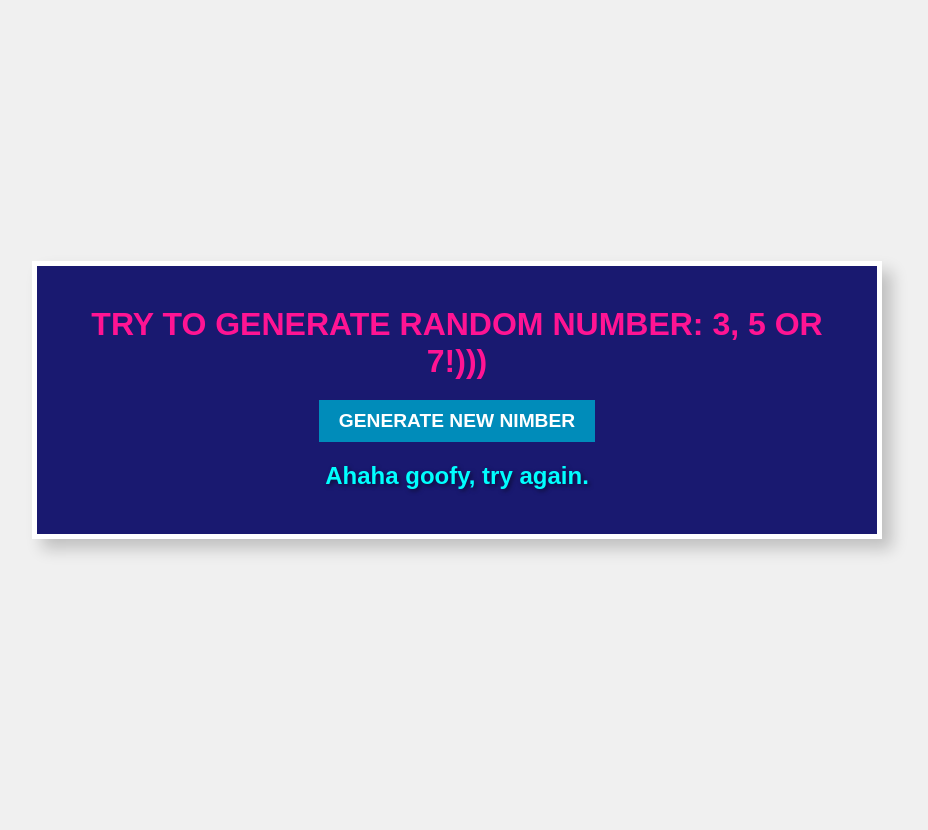
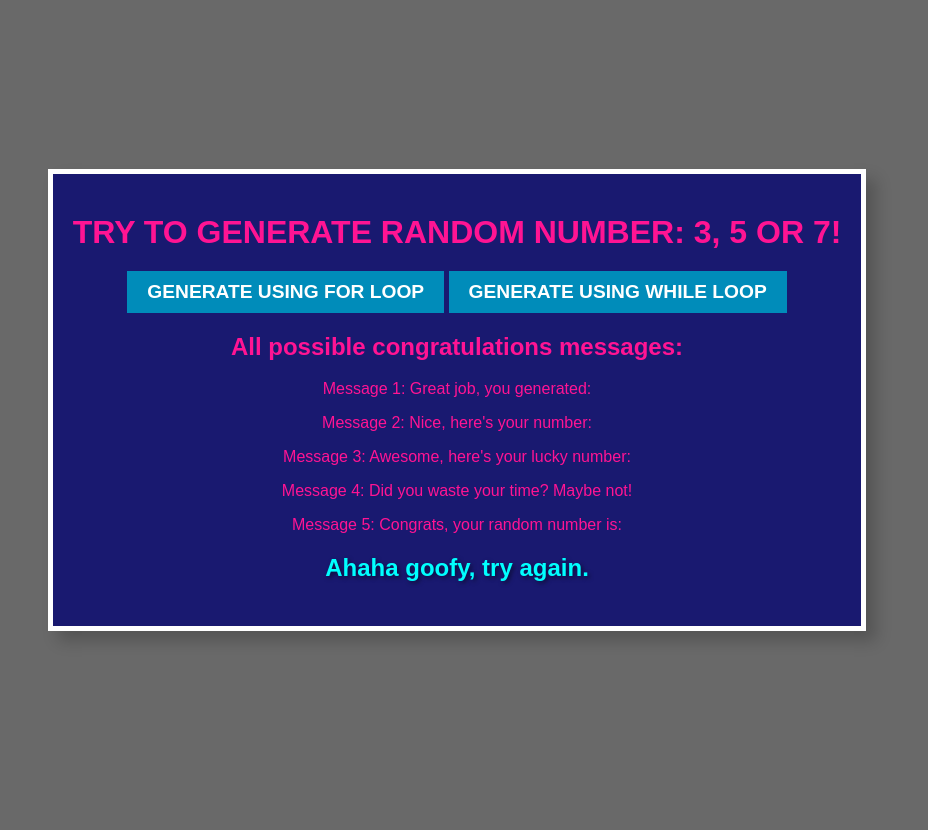
Before and after one commit to Schuwarz/php-1, a PHP site: page / in a window 1280 px wide. Shown: the whole page, without its empty margins (183-1111 px from the left). Run offline with PHP 8.4, Linux system fonts and the light colour scheme.

Commit message:
Loops update

```diff
--- a/assets/css/style.css
+++ b/assets/css/style.css
@@ -1,6 +1,6 @@
 /* Основные стили страницы */
 body {
-  background-color: #f0f0f0; /* светлый фон */
+  background-color: dimgray;
   font-family: 'Arial', sans-serif; /* стандартный шрифт */
   margin: 0;
   padding: 0;
@@ -54,6 +54,7 @@ body {
 }
 
 /* Стили для блока с результатом */
+
 .result__text {
   font-size: 1.5em;
   color: lime; /* яркий цвет для текста */
--- a/includes/Congratulations.php
+++ b/includes/Congratulations.php
@@ -10,4 +10,10 @@ $congratulationsMessages = [
 
 // Генерация случайного поздравления
 $randomCongratulation = rand(1, 5);
+
+// Перебор массива с поздравлениями и вывод каждого
+echo "<h2>All possible congratulations messages:</h2>";
+foreach ($congratulationsMessages as $key => $message) {
+  echo "<p>Message $key: $message</p>";
+}
 ?>
--- a/includes/logic.php
+++ b/includes/logic.php
@@ -5,6 +5,37 @@ $failureMessage = "Ahaha goofy, try again."; // Сообщение, если н
 
 // Проверяем, была ли нажата кнопка для генерации числа
 if (isset($_POST["generatedNumber"])) {
-    $generatedNumber = rand(1, 10); // Генерируем случайное число от 1 до 10
+    $loopType = $_POST["generatedNumber"]; // Сохраняем тип цикла
+
+    if ($loopType == "for") {
+
+
+        // Цикл FOR, генерируем числа
+        for ($i = 1; $i <= 100; $i++) {
+            $generatedNumber = rand(1, 10);
+            echo "<p>Generated number: $generatedNumber</p>";
+
+            // Прерываем цикл, если число 3 или 5
+            if ($generatedNumber == 3 || $generatedNumber == 5) {
+                echo "<p>Stopped generating because we got: $generatedNumber</p>";
+                break; // Прерываем цикл, если получили 3 или 5
+            }
+        }
+    } elseif ($loopType == "while") {
+        // Цикл WHILE, генерируем числа
+        $i = 0;
+        while ($i < 100) {
+            $generatedNumber = rand(1, 10);
+            $i++;
+
+            // Пропускаем числа, не равные 3, 5 или 7
+            if ($generatedNumber != 3 && $generatedNumber != 5 && $generatedNumber != 7) {
+                continue;
+            }
+
+            echo "<p>Generated number: $generatedNumber</p>";
+            break; // Останавливаем цикл, когда число равно 3, 5 или 7
+        }
+    }
 }
 ?>
--- a/index.php
+++ b/index.php
@@ -14,16 +14,16 @@
     <section class="section">
       <div class="wrapper">
         <div class="title">
-          <h1>Try to generate random number: 3, 5 or 7!)))</h1>
+          <h1>Try to generate random number: 3, 5 or 7!</h1>
         </div>
 
         <div class="form">
           <form method="POST">
             <div class="form__btn">
-              <button type="submit" name="generatedNumber">Generate New Nimber</button>
+              <button type="submit" name="generatedNumber" value="for">Generate using FOR loop</button>
+              <button type="submit" name="generatedNumber" value="while">Generate using WHILE loop</button>
             </div>
           </form>
-          <!-- Кнопка, которая отправляет данные о нажатии методом POST -->
         </div>
 
         <div class="result">
@@ -32,7 +32,7 @@
           include __DIR__ . '/includes/logic.php';
           // Отображаем результат, если число было сгенерированно
           if ($generatedNumber !== null):
-            echo "<p class='result__text'>Randomated number: $generatedNumber </p><br>";
+            echo "<p class='result__text'>Randomated number: $generatedNumber </p>";
           endif;
 
           // Подключаем файл с поздравлениями
```
Also changed, not shown: lessons.php (+13 -2 lines).
